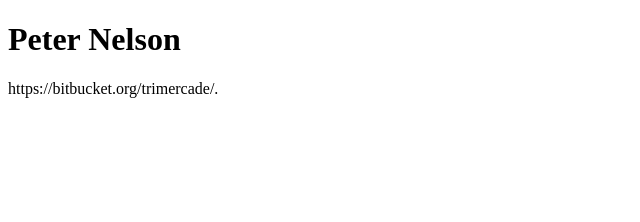
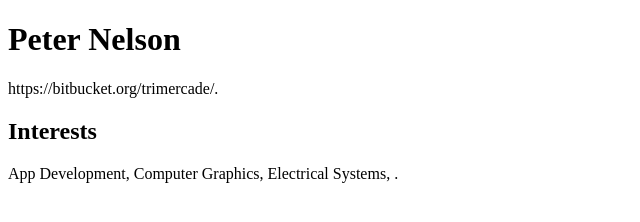
Before and after one commit to trimercade/trimercade.github.io, a plain HTML site: page index.html in a window 1280 px wide. Shown: the whole page, without its empty margins (0-640 px from the left). Drawn offline with Linux system fonts and the light colour scheme.

Commit message:
Update index.html

```diff
--- a/index.html
+++ b/index.html
@@ -3,5 +3,7 @@
 <body>
 <h1>Peter Nelson</h1>
 <p>https://bitbucket.org/trimercade/.</p>
+<h2>Interests</h2>
+<p>App Development, Computer Graphics, Electrical Systems, .</p>
 </body>
 </html>
```
